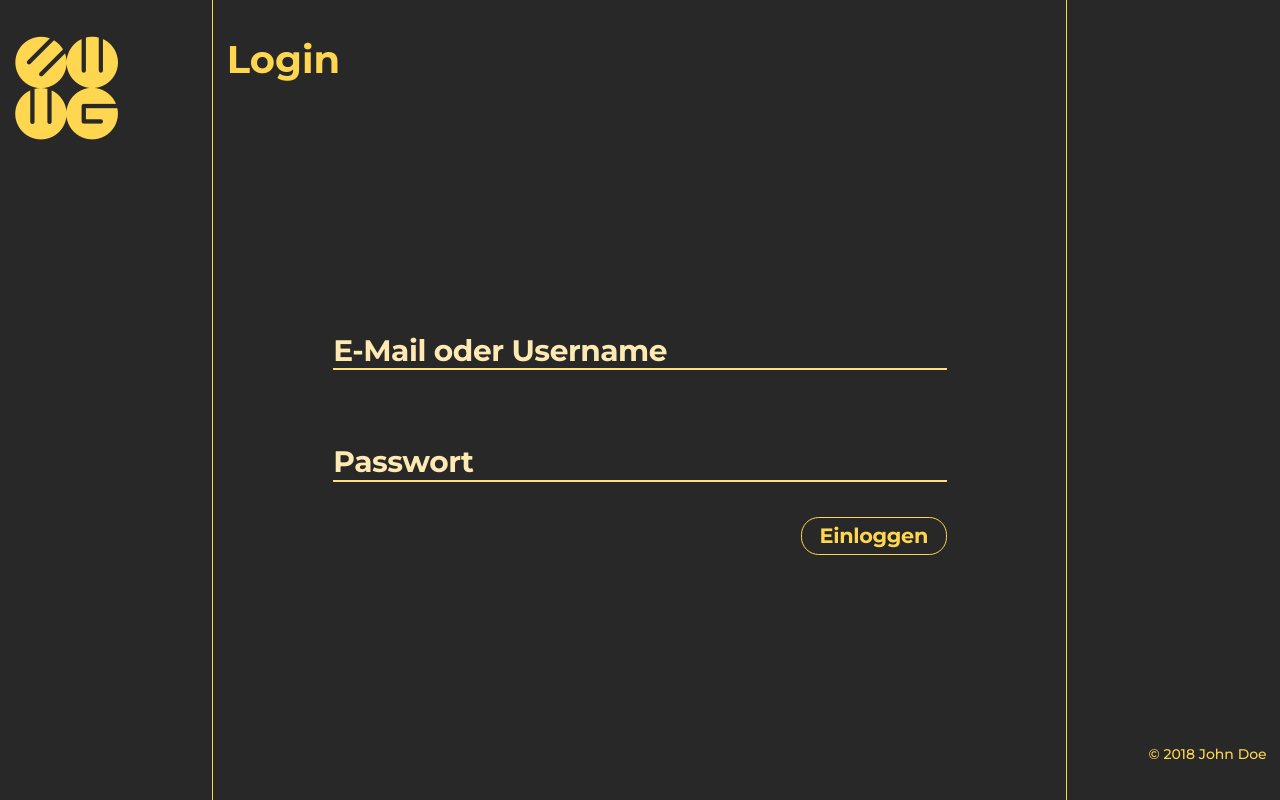
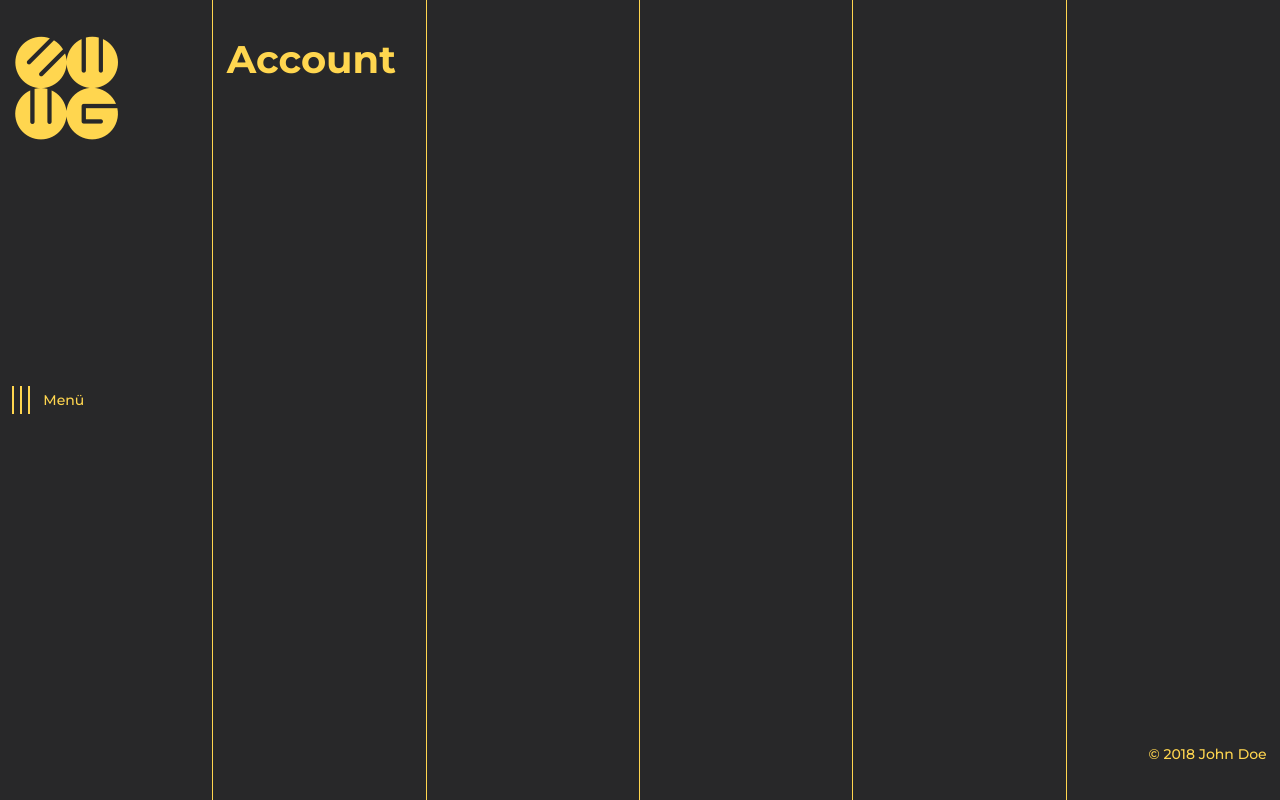
Before and after one commit to enzefalon/ewwg, a Vue app: page /account in a window 1280 px wide. Before the commit this address led to /login. Built offline with nearby package versions, Linux system fonts and the light colour scheme.

Commit message:
added Account Overview; updated to vue cli 3.0.4

```diff
--- a/src/router.js
+++ b/src/router.js
@@ -7,9 +7,11 @@ import RouteMetaChange from "@/assets/js/RouteMetaChange";
 import LoginView from "@/views/LoginView";
 import GalleryOverview from "@/views/GalleryOverview";
 import GalleryDetailsView from "@/views/GalleryDetailsView";
+import AccountOverview from "@/views/AccountOverview";
 import Config from "@/assets/js/Config";
 
 //  TODO: research code splitting (especially css splitting) -> hundreds of css rules get doubled with splitting ....
+//  TODO: change to nested routes (Gallery and Account)
 
 Vue.use(Router);
 
@@ -88,6 +90,23 @@ const router = new Router({
       }
     },
     {
+      path: "/account",
+      name: "account",
+      component: AccountOverview,
+      meta: {
+        bodyClass: "account-overview",
+        navPointName: "Account",
+        isMainNav: true,
+        title: "Account Übersicht" + Config.TITLE_SUFFIX + Config.NAME_TO_SHOW,
+        metaTags: [
+          {
+            name: "description",
+            content: "Hier findest du alle Einstellungen rund um Deinen Account."
+          }
+        ]
+      }
+    },
+    {
       path: "*",
       name: "fallback",
       redirect: "/"
--- /dev/null
+++ b/src/views/AccountOverview.vue
@@ -0,0 +1,19 @@
+<template>
+  <div class="mainViewContainer">
+  </div>
+</template>
+<script>
+export default {
+  components: {},
+  props: {},
+  data() {
+    return {};
+  },
+  computed: {},
+  methods: {},
+  name: "AccountOverview"
+};
+</script>
+
+<style lang="scss">
+</style>
```
